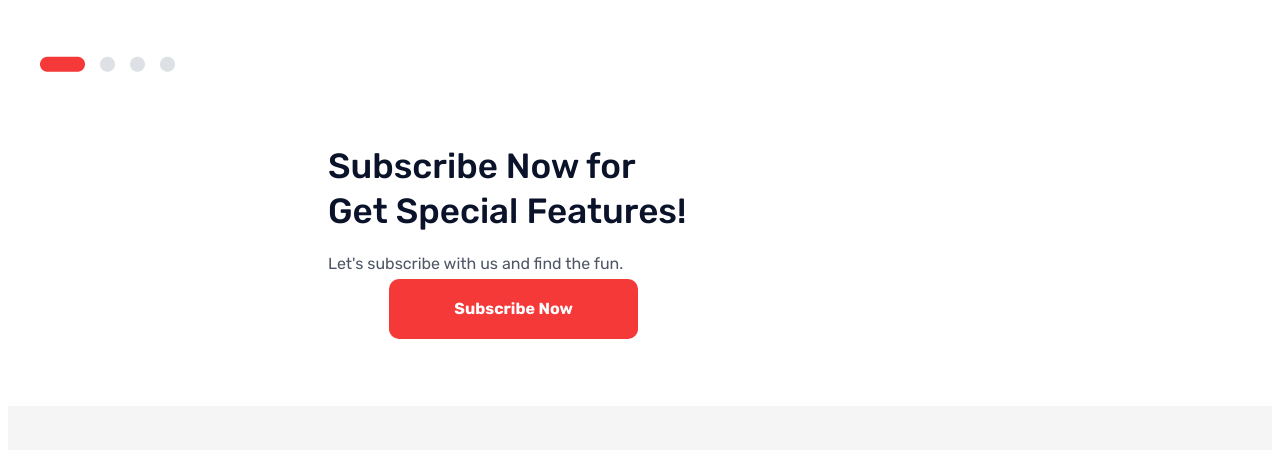
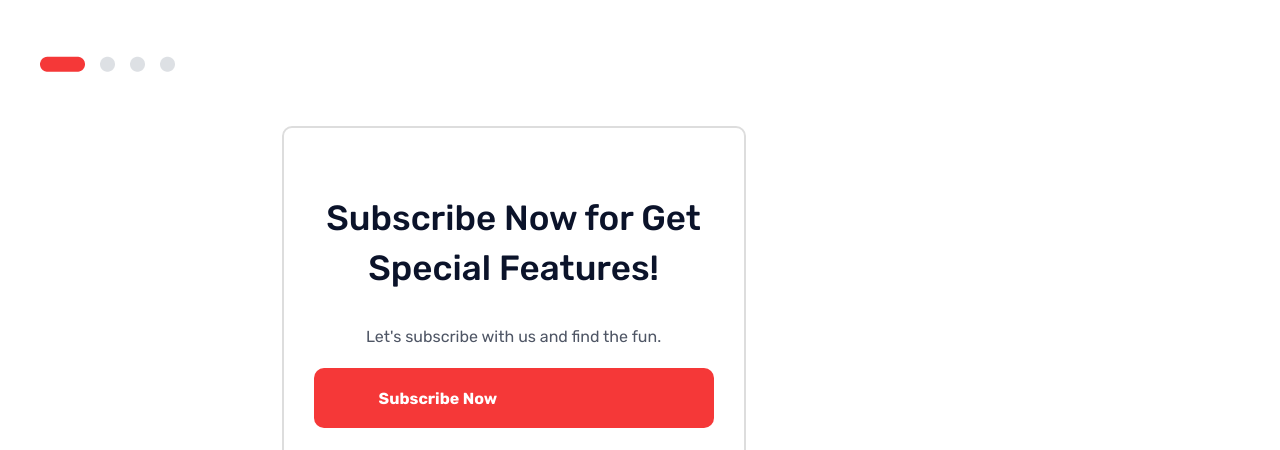
Before and after one commit to baatybek/baatybek.github.io, a plain HTML site: page index.html in a window 1280 px wide. Shown: the part 4750-5200 px from the top of the page. Drawn offline with Linux system fonts and the light colour scheme.

Commit message:
did some changes

```diff
--- a/css/card.css
+++ b/css/card.css
@@ -1,47 +1,45 @@
 .card {
     margin: 20px auto; /* Top and bottom margin of 20px, and auto left and right margin for centering */
     width: 80%;
-    position: relative;
 }
 
 .card__card {
-    padding: 17.5px 70px;
-    display: flex;
-    flex-direction: column; /* Stack child elements vertically */
-    justify-content: center; /* Center children vertically */
-    align-items: center; /* Center children horizontally */
+    padding: 36px 30px 30px 30px;
+    max-width: 400px;
     border-radius: 10px;
-    background: #FFF;
-    height: 100%; /* Take the full height available */
+    border: 2px solid #DDD;
 }
 
+.card_container {
+    display: flex;
+    justify-content: center;
+}
 
 .card__title {
     color: #0B132A;
+    text-align: center;
     font-family: Rubik;
     font-size: 35px;
     font-style: normal;
     font-weight: 500;
-    line-height: 45px;
-    max-width: 371px;
-    margin: 0;  /* Reset default margin */
-    padding: 0; /* Reset default padding */
+    line-height: 50px;
+    max-width: 447px;
 }
 
 .card__description {
-    margin-top: 15px;  /* Adjusted spacing */
     color: #4F5665;
+    text-align: center;
     font-family: Rubik;
     font-size: 16px;
     font-style: normal;
     font-weight: 400;
     line-height: 30px;
-    margin-bottom: 0;  /* Reset default margin */
+    max-width: 555px;
 }
 
 .card__btns{
-    display: flex;
-    align-items: center;
+    align-items: auto;
+    position: auto;
 }
 .card__btn {
     padding: 17.5px 65px;
--- a/css/header.css
+++ b/css/header.css
@@ -26,8 +26,6 @@
     text-decoration-line: none;
     display: flex;
     align-items: center;
-
-
 }
 
 .header__right {
--- a/css/plan.css
+++ b/css/plan.css
@@ -32,7 +32,6 @@
 }
 
 .plan__content {
-
     margin-top: 60px;
     display: flex;
     justify-content: space-around;
@@ -68,7 +67,6 @@
     font-style: normal;
     font-weight: 500;
     line-height: 30px;
-
 }
 
 .plan__list {
@@ -92,9 +90,6 @@
 .plan__btn_bottom {
     display: flex;
     flex-direction: column;
-
-
-
 }
 
 .plan__title-sub {
--- a/css/style.css
+++ b/css/style.css
@@ -1,6 +1,5 @@
 @import url('https://fonts.googleapis.com/css2?family=Poppins:ital,wght@0,100;0,200;0,300;0,400;0,500;0,600;0,700;0,800;0,900;1,100;1,200;1,300;1,400;1,500;1,600;1,700;1,800;1,900&family=Roboto:ital,wght@0,400;0,500;0,700;0,900;1,300;1,400;1,500;1,700;1,900&display=swap');
 @import url('https://fonts.googleapis.com/css2?family=Rubik:ital,wght@0,300;0,400;0,500;0,600;0,700;0,800;0,900;1,300;1,400;1,500;1,600;1,700;1,800;1,900&display=swap');
-@import url('/BWA.css');
 @import url('/css/zero.css');
 @import url('/css/header.css');
 @import url('/css/VPN.css');
--- a/index.html
+++ b/index.html
@@ -308,7 +308,7 @@
             </div>
         </section>
         <section class="card">
-            <div class="container">
+            <div class="card_container">
                 <div class="card__card">
                     <div class="card__top">
                         <h2 class="card__title">Subscribe Now for Get Special Features!</h2>
```
Also changed, not shown: css/zero.css (line endings or trailing spaces).
